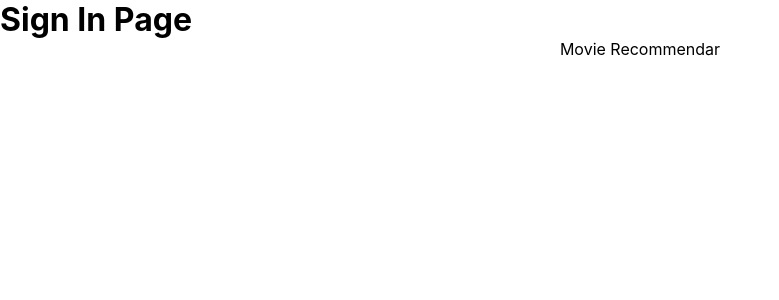
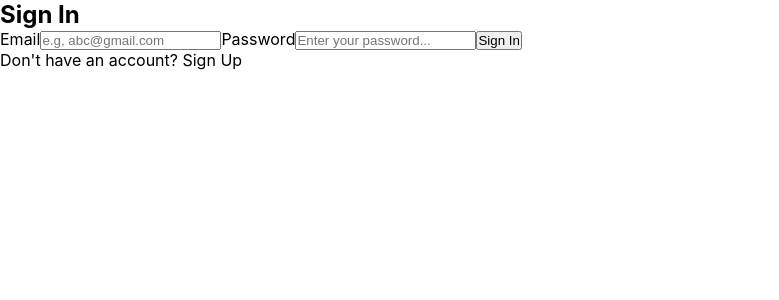
Before and after one commit to NishidhJain/movie-recommendation-repo, a React (Create React App) app: page /signin in a window 1280 px wide. Shown: the top 300 px of the page, without its empty margins (0-779 px from the left). Built offline with nearby package versions, Linux system fonts and the light colour scheme; no server answers.

Commit message:
signin form added

```diff
--- a/src/App.js
+++ b/src/App.js
@@ -14,15 +14,14 @@ function App() {
 					<Route path='/' exact>
 						<Dashboard />
 					</Route>
-					<Route path='/signin' exact>
+					<Route path='/signin'>
 						<SignIn />
 					</Route>
-					<Route path='/signup' exact>
+					<Route path='/signup'>
 						<SignUp />
 					</Route>
 				</Switch>
 			</Router>
-			<div className='app'>Movie Recommendar</div>
 		</MovieProvider>
 	);
 }
--- a/src/context/Context.js
+++ b/src/context/Context.js
@@ -1,19 +1,31 @@
-import { createContext, useContext, useState } from 'react';
+import { createContext, useState, useEffect } from 'react';
 
 const MovieContext = createContext();
 
 const APIKey = process.env.REACT_APP_API_KEY;
 const imgEndPoint = 'https://image.tmdb.org/t/p/w1280/';
 const searchMovieEndPoint = `https://api.themoviedb.org/3/search/movie?api_key=${APIKey}&language=en-US&query=`;
-
-// making custom hook, instead of this we can directly pass MovieContext and use it using useConetext(MovieContext)
-export const useTheme = () => {
-	return useContext(MovieContext);
-};
+const popularMoviesAPI = `https://api.themoviedb.org/3/movie/popular?api_key=${APIKey}&language=en-US&page=1`;
 
 // we are creating the provider and exporting it
-export function MovieProvider({ children }) {
-	const [movies, setMovies] = useState([]);
+function MovieProvider({ children }) {
+	const [popularMovies, setPopularMovies] = useState([]);
+
+	useEffect(() => {
+		async function fetchMovies() {
+			try {
+				const request = await fetch(popularMoviesAPI);
+				const response = await request.json();
+				setPopularMovies(response?.results);
+			} catch (err) {
+				console.log(err);
+			}
+		}
+
+		fetchMovies();
+	}, []);
+
+	console.log(popularMovies);
 
 	const searchMovie = async (movieName) => {
 		const searchAPI = `${searchMovieEndPoint}${movieName}`;
@@ -25,11 +37,13 @@ export function MovieProvider({ children }) {
 	};
 
 	return (
-		<MovieContext.Provider value={{ movies, searchMovie }}>
+		<MovieContext.Provider value={{ popularMovies, searchMovie }}>
 			{children}
 		</MovieContext.Provider>
 	);
 }
+
+export { MovieProvider, MovieContext };
 
 // Search API
 // https://api.themoviedb.org/3/search/movie?api_key={key}&language=en-US&query=name&page=1&include_adult=false
--- a/src/pages/SignIn.js
+++ b/src/pages/SignIn.js
@@ -2,8 +2,36 @@ import React from 'react';
 
 function SignIn() {
 	return (
-		<div>
-			<h1>Sign In Page</h1>
+		<div class='signin'>
+			<div className='signin__box'>
+				<h2 className='signin__heading'>Sign In</h2>
+				<form className='signin__form'>
+					<label for='email' className='signin__label'>
+						Email
+					</label>
+					<input
+						type='email'
+						required
+						className='signin__input'
+						placeholder='e.g, abc@gmail.com'
+					/>
+
+					<label for='email' className='signin__label'>
+						Password
+					</label>
+					<input
+						type='password'
+						required
+						className='signin__input'
+						placeholder='Enter your password...'
+					/>
+
+					<button type='submit'>Sign In</button>
+				</form>
+				<p className='signin__newUser'>
+					Don't have an account? <span>Sign Up</span>
+				</p>
+			</div>
 		</div>
 	);
 }
```
